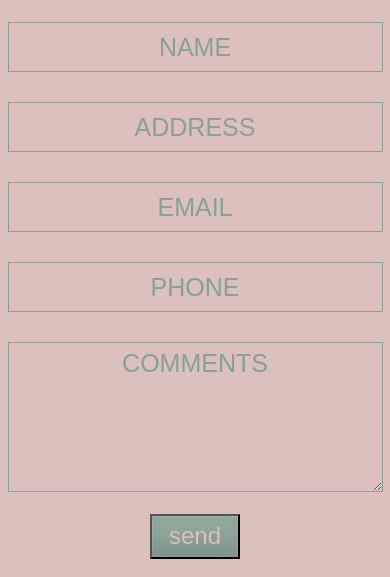
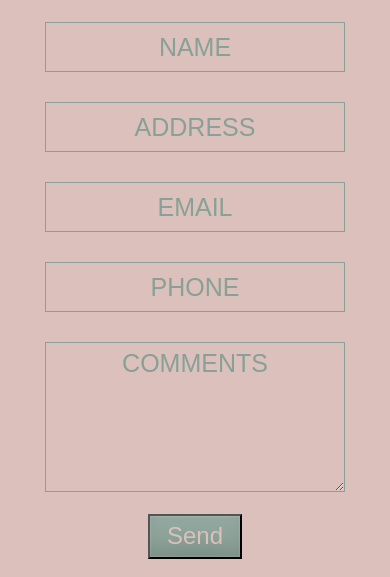
Before and after one commit to PamelaJWhite/hairSalonWebsite, a plain HTML site: page contact.html in a window 390 px wide. Shown: the part 233-810 px from the top of the page. Drawn offline with Linux system fonts and the light colour scheme; a web font is replaced by a local one.

Commit message:
cleaned up

```diff
--- a/about.css
+++ b/about.css
@@ -5,8 +5,6 @@
     margin: 20px;
     text-align: center;
 }
-
-
 .top {
     width: 650px;
     margin: 15px 0;
@@ -24,19 +22,16 @@ h3 {
     }
 
 @media (max-width: 1024px) {
-
     .containContent {
         width: 100%;
         max-width: 560px;
         margin: 2em;
     }
-
     p {
         margin: auto 1em;
         font-size: 20px;
     }
 }
-
 
 @media (max-width: 699px) {
     h3 {
--- a/base.css
+++ b/base.css
@@ -28,7 +28,6 @@ a:link {
 a:hover {
     font-weight: bold;
 }
-
 a:visited {
     color: #88a096;
 }
@@ -50,13 +49,11 @@ a:visited {
     text-transform: uppercase;
 }
 .logo {
-    font-family: 'Fahkwang', sans-serif;
     font-weight: bold;
 }
  .containOther {
     display: flex;
     flex-direction: column;
-    justify-content: center;
     align-items: center;
 }
 h2 {
@@ -67,59 +64,32 @@ color: #dbc0bb;
 padding: 2px 20px 0 20px;
 margin-bottom: 15px;
 }
-
 h3 {
     background-color: #547487;
     color:#dbc0bb;
     font-size: 30px;
 }
-
 p {
     color: #547487;
     font-size: 25px;
 }
-
-
 button {
-   /* border-radius:0.2em;
-    display:inline-block;*/
     padding:0.1em .7em;
-    /*text-transform: uppercase;
-    margin:0 0.3em 0.3em 0;
-    box-sizing: border-box;
-   /* text-decoration:none;*/
     color:#dbc0bb;
     background-color:#88a096;
-   /* box-shadow:inset 0 -0.6em 1em -0.35em rgba(0,0,0,0.17),inset 0 0.6em 2em -0.3em rgba(255,255,255,0.15),inset 0 0 0em 0.05em rgba(255,255,255,0.12);*/
+   box-shadow:inset 0 -0.6em 1em -0.35em rgba(0,0,0,0.17),inset 0 0.6em 2em -0.3em rgba(255,255,255,0.15),inset 0 0 0em 0.05em rgba(255,255,255,0.12);
     box-shadow:inset 0 -0.6em 1em -0.35em rgba(0,0,0,0.17),inset 0 0.6em 2em -0.3em rgba(255,255,255,0.15),inset 0 0 0em 0.05em rgba(255,255,255,0.12);
-    /*text-align:center;*/
-    /*position:relative;*/
     font-size: 150%;
         }
  button:hover, a:hover {
      cursor: pointer;
-
         }
-
-       /* a.button7:active{
-         box-shadow:inset 0 0.6em 2em -0.3em rgba(0,0,0,0.15),inset 0 0 0em 0.05em rgba(255,255,255,0.12);
-        }
-        @media all and (max-width:30em){
-         a.button7{
-          display:block;
-          margin:0.4em auto;
-         }
-        }
-}
-*/
-
 ul {
     list-style-type: none;
     display: flex;
     flex-direction: column;
     justify-content: space-evenly;
 }
-
 .bottomNav {
     display: flex;
     justify-content: flex-start;
@@ -130,13 +100,10 @@ ul {
     background-color: #dbc0bb;
     opacity: 50%;
 }
-
 #leftList {
-
     padding-right: 3px;
 }
 #rightList {
-
     padding-left: 3px;
 }
 .rightListItem {
@@ -147,7 +114,6 @@ ul {
 }
 
 @media (max-width: 1024px) {
-
     .topNav {
         height: 150px;
     }
@@ -157,20 +123,16 @@ ul {
     h3 {
         font-size: 30px;
     }
-
     p {
         font-size: 25px;
     }
-
-
     .bottomNav {
         height: 75px;
         justify-content: center;
         align-items: center;
         align-content: center;
-        /* margin-right: 1em; */
+        margin-bottom: 30px;
     }
-
     ul {
         padding: 0 10px;
     }
@@ -184,7 +146,6 @@ ul {
         padding: 0 15px;
     }
     .topNav {
-        /* overflow: hidden; */
         position: relative;
         height: auto;
     }
@@ -206,7 +167,6 @@ ul {
         padding: 0 5px;
         margin-bottom: 5px;
     }
-
     .bars {
         width: 30px;
         height: 3px;
--- a/blog.css
+++ b/blog.css
@@ -1,5 +1,4 @@
 .blogBox {
-    /* border: 1px solid green; */
     display: flex;
     flex-direction: row;
     margin: 30px 0 100px 0;
@@ -8,7 +7,6 @@
     width: 300px;
     height: 300px;
 }
-
 .blogArticle {
     width: 600px;
     display: flex;
@@ -49,6 +47,7 @@ padding-right: 30px;
     }
     .blogArticle {
         max-width: 300px;
+
         text-align: center;
 
     }
@@ -56,9 +55,9 @@ padding-right: 30px;
        width: 100%;
        text-align: center;
    }
-
    p {
        text-align: left;
        font-size: 20px;
+       padding: 0 20px;
    }
 }
--- a/contact.css
+++ b/contact.css
@@ -3,6 +3,7 @@
     display: flex;
     flex-direction: column;
     align-items: center;
+    justify-content: center;
 }
 input, textarea {
     width: 400px;
@@ -15,11 +16,9 @@ input, textarea {
     background-color: #dbc0bb;
     border: 1px solid#88a096;
 }
-
 input:hover, textarea:hover {
     border: 3px solid #88a096;
 }
-
 textarea {
     height: 150px;
 }
@@ -27,7 +26,6 @@ textarea {
 ::placeholder {
     color: #88a096;
 }
-
 input:focus, textarea:focus {
     outline: none;
     border: 2px solid #547487;
@@ -36,16 +34,19 @@ input:focus, textarea:focus {
 input, select, textarea {
     color:  #547487;
 }
+
 @media (max-width: 1024px) {
-
     .contactForm {
         margin-bottom: 30px;
       }
 }
+
 @media (max-width: 699px) {
     input, textarea {
-        width: 375px;
+        width: 300px;
     }
-
+    .contactForm {
+       width: vw;
+      }
 
 }
--- a/contact.html
+++ b/contact.html
@@ -61,7 +61,7 @@
             <div class="message">
                 <textarea maxlength="500" minlength="20" placeholder="Comments"></textarea>
             </div>
-            <button>send</button>
+            <button>Send</button>
         </form>
     </main>
     <footer>
```
Also changed, not shown: gallery.css (+3 -7 lines), styles.css (+1 -42 lines). Lines whose indentation alone changed are shown as unchanged.
